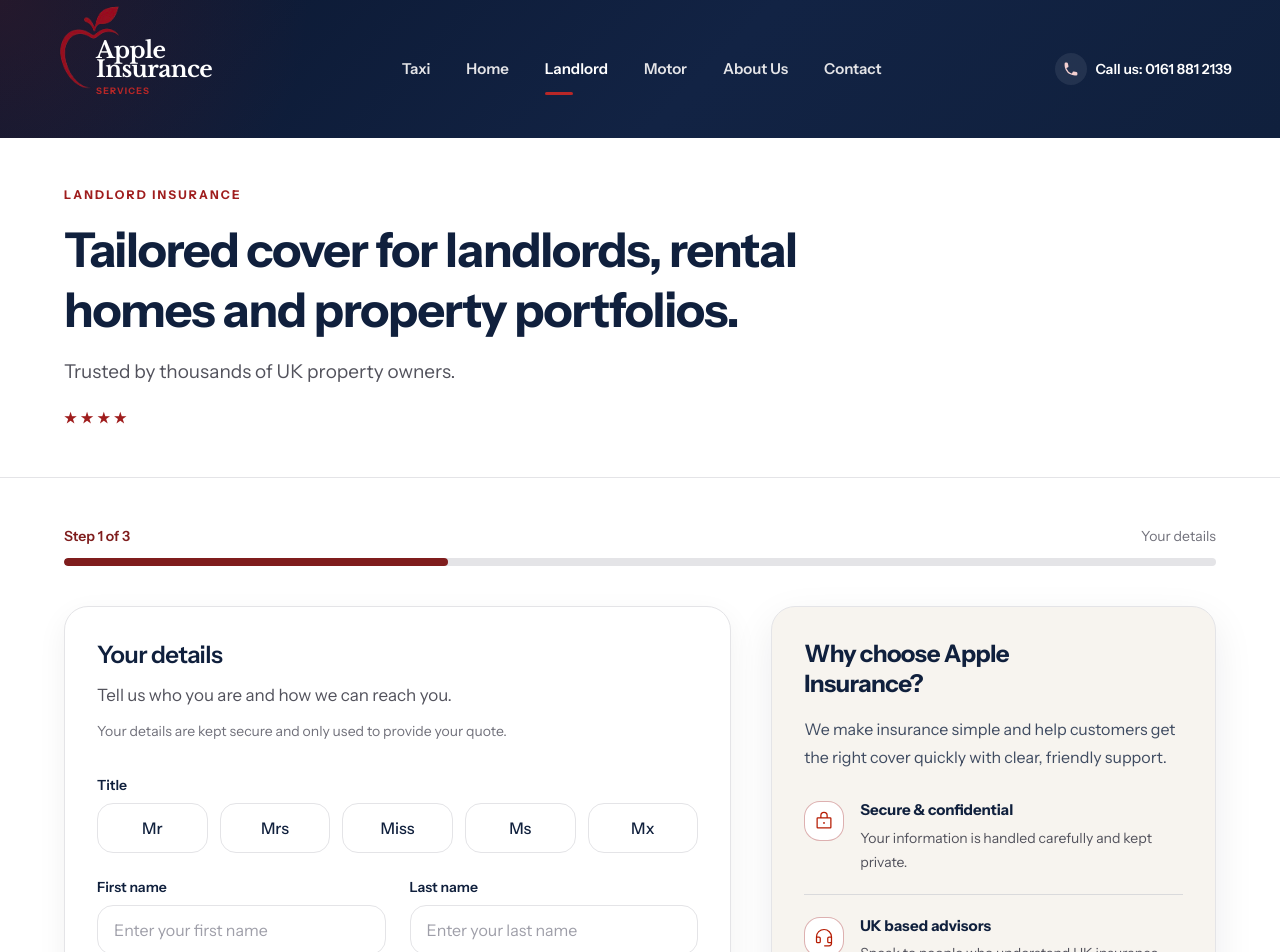
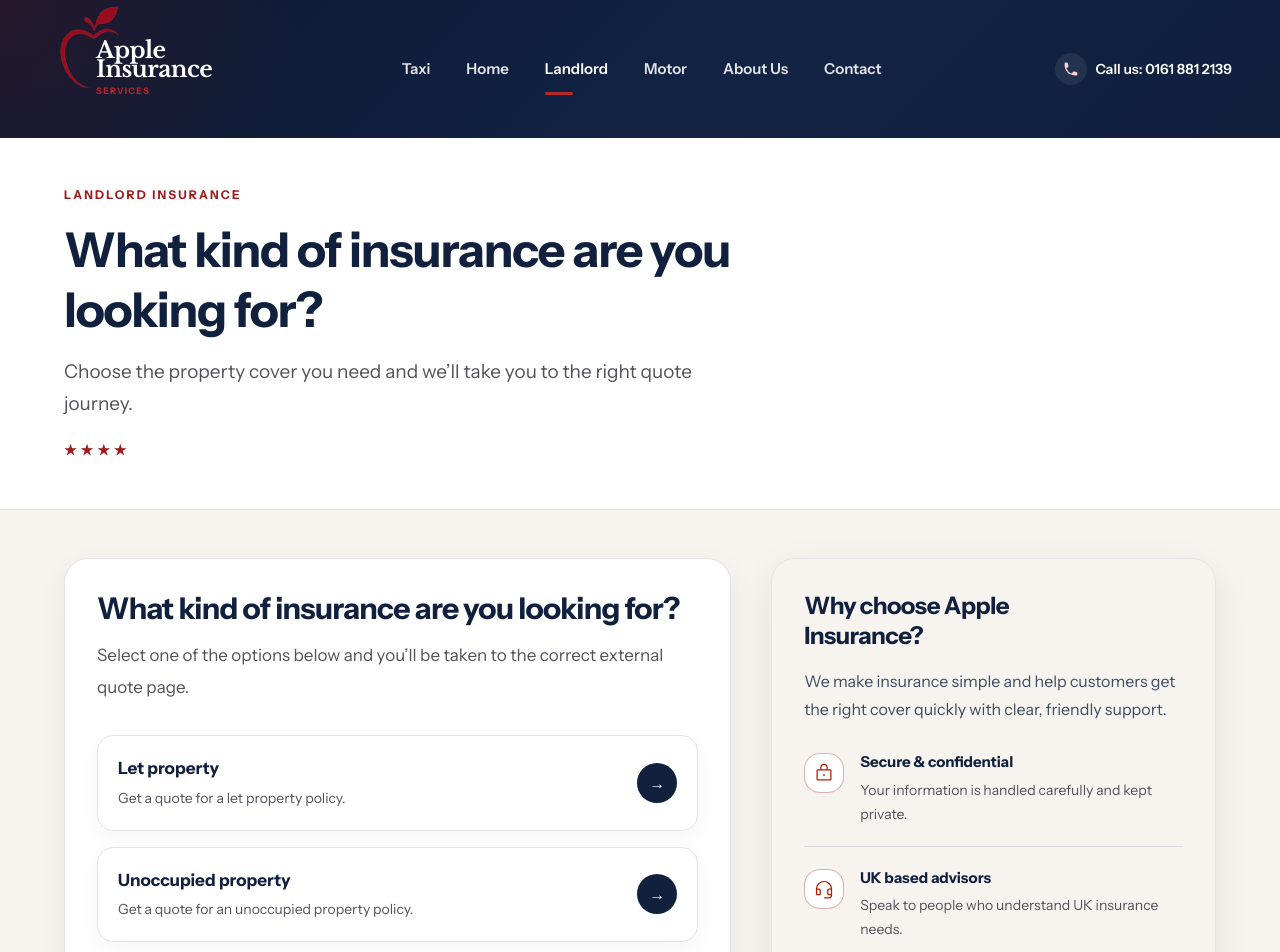
Before and after one commit to aneesa-22/Apple-insurance, a Next.js app: page /quotes/landlord in a window 1280 px wide. Shown: the top 952 px of the page. Built offline with nearby package versions, Linux system fonts and the light colour scheme.

Commit message:
goshorty

```diff
--- a/app/page.tsx
+++ b/app/page.tsx
@@ -46,6 +46,13 @@ const serviceCards = [
       "Straightforward support for personal car insurance enquiries.",
     icon: "/icons/car-profile-thin.svg",
     href: "/quotes/car",
+  },
+  {
+    title: "Short Term Car Insurance",
+    description:
+      "We have partnered with GoShorty to help you find short term car insurance. When you click the button below, you will be redirected to our partner GoShorty to continue your quote.",
+    icon: "/icons/car-profile-thin.svg",
+    href: "https://b2b.goshorty.co.uk/?goidst=BLINK0305AppleInsurance&utm_source=BLINK0305AppleInsurance_embed&utm_medium=referral&utm_campaign=BLINK0305AppleInsurance&gspar1=&gspar2=&reg=",
   },
   {
     title: "Travel Insurance",
--- a/app/quotes/landlord/page.tsx
+++ b/app/quotes/landlord/page.tsx
@@ -17,6 +17,24 @@ const instrumentSans = Instrument_Sans({
   subsets: ["latin"],
   weight: ["400", "500", "600", "700"],
 });
+
+const landlordInsuranceOptions = [
+  {
+    title: "Let property",
+    description: "Get a quote for a let property policy.",
+    href: "https://www.sabacus.co.uk/product/new/dca/2343/dcachecksum/cmegPUpN9TNcyGrs24gUaZ-0TuZaQMbPu4VYs76a_mg/product/1",
+  },
+  {
+    title: "Unoccupied property",
+    description: "Get a quote for an unoccupied property policy.",
+    href: "https://www.sabacus.co.uk/product/new/dca/2343/dcachecksum/cmegPUpN9TNcyGrs24gUaZ-0TuZaQMbPu4VYs76a_mg/product/14",
+  },
+  {
+    title: "Commercial property",
+    description: "Get a quote for a commercial property policy.",
+    href: "https://www.sabacus.co.uk/product/new/dca/2343/dcachecksum/cmegPUpN9TNcyGrs24gUaZ-0TuZaQMbPu4VYs76a_mg/product/3",
+  },
+];
 
 export default function LandlordQuotePage() {
   const [step, setStep] = useState(1);
@@ -358,6 +376,68 @@ export default function LandlordQuotePage() {
       setIsSubmitting(false);
     }
   };
+
+  const showExternalLandlordOptions = true;
+
+  if (showExternalLandlordOptions) {
+    return (
+      <main
+        className={`${instrumentSans.className} min-h-screen bg-white text-zinc-950`}
+      >
+        <QuotePageHeader activePage="landlord" />
+        <QuotePageHero
+          eyebrow="LANDLORD INSURANCE"
+          heading="What kind of insurance are you looking for?"
+          supportingText="Choose the property cover you need and we’ll take you to the right quote journey."
+        />
+
+        <section className="bg-[#f7f4ef] px-4 py-8 sm:px-8 sm:py-12 lg:px-16">
+          <div className="mx-auto grid w-full max-w-6xl gap-8 lg:grid-cols-[1.2fr_0.8fr] lg:gap-10">
+            <div className="rounded-[1.75rem] border border-zinc-200 bg-white p-5 shadow-[0_10px_30px_rgba(8,18,37,0.06)] sm:rounded-3xl sm:p-8">
+              <h2 className="text-[24px] font-bold tracking-tight text-[#10203d] sm:text-3xl">
+                What kind of insurance are you looking for?
+              </h2>
+              <p className="mt-3 text-[15px] leading-7 text-zinc-600 sm:text-[17px] sm:leading-8">
+                Select one of the options below and you’ll be taken to the
+                correct external quote page.
+              </p>
+
+              <div className="mt-8 grid gap-4">
+                {landlordInsuranceOptions.map((option) => (
+                  <a
+                    key={option.title}
+                    href={option.href}
+                    target="_blank"
+                    rel="noopener noreferrer"
+                    className="group flex flex-col gap-3 rounded-2xl border border-zinc-200 bg-white p-5 shadow-[0_8px_24px_rgba(8,18,37,0.04)] transition-all duration-200 hover:-translate-y-0.5 hover:border-[#9f1d1d]/50 hover:shadow-[0_14px_34px_rgba(8,18,37,0.1)] sm:flex-row sm:items-center sm:justify-between"
+                  >
+                    <span>
+                      <span className="block text-[17px] font-bold text-[#10203d]">
+                        {option.title}
+                      </span>
+                      <span className="mt-1 block text-sm leading-6 text-zinc-600">
+                        {option.description}
+                      </span>
+                    </span>
+                    <span
+                      aria-hidden="true"
+                      className="flex h-10 w-10 shrink-0 items-center justify-center rounded-full bg-[#10203d] text-white transition-colors group-hover:bg-[#9f1d1d]"
+                    >
+                      →
+                    </span>
+                  </a>
+                ))}
+              </div>
+            </div>
+
+            <QuoteReassurancePanel />
+          </div>
+        </section>
+
+        <PageFooter />
+      </main>
+    );
+  }
 
   return (
     <main
```
